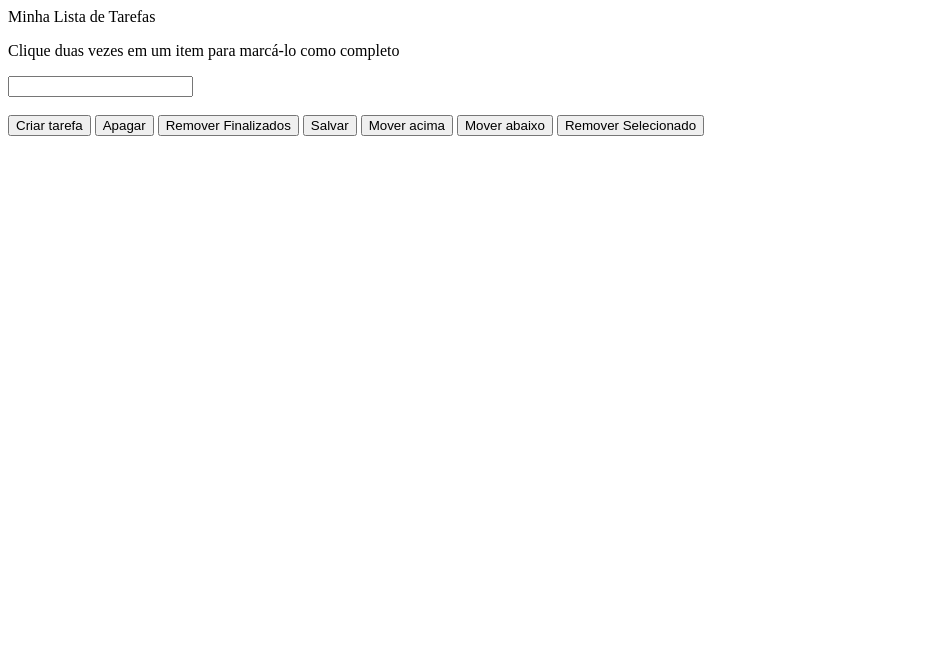
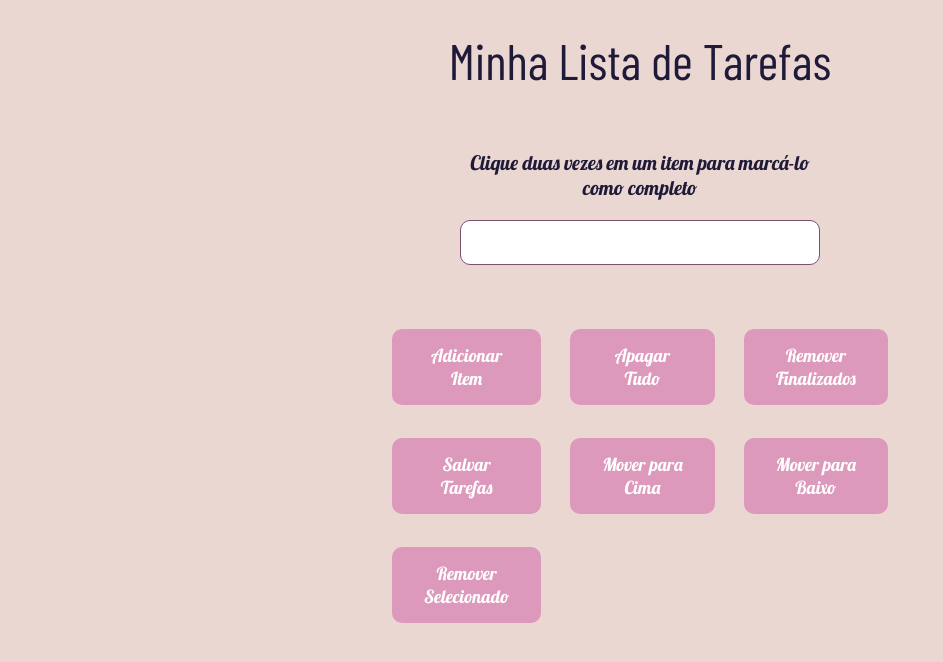
Before and after one commit to aysllanferreira/Projeto-04-ToDo-List, a website: page index.html in a window 1280 px wide. Shown: the whole page, without its empty margins (0-943 px from the left). Drawn offline with nearby package versions, Linux system fonts and the light colour scheme.

Commit message:
projeto estilizado

```diff
--- a/index.html
+++ b/index.html
@@ -4,23 +4,32 @@
     <meta charset="UTF-8" />
     <meta http-equiv="X-UA-Compatible" content="IE=edge" />
     <meta name="viewport" content="width=device-width, initial-scale=1.0" />
-    <title>Document</title>
-    <link rel="stylesheet" href="./style.css" />
+    <title>toDo List</title>
+    <link rel="stylesheet" href="style.css">
   </head>
   <body>
+    <section id="header">
       <header>Minha Lista de Tarefas</header>
+    </section>
+
+    <section id="box">
       <p id="funcionamento">
         Clique duas vezes em um item para marcá-lo como completo
       </p>
       <input type="text" id="texto-tarefa" /><br /><br />
-    <button id="criar-tarefa">Criar tarefa</button>
-    <button id="apaga-tudo">Apagar</button>
+    </section>
+
+    <section id="inputs">
+      <button id="criar-tarefa">Adicionar Item</button>
+      <button id="apaga-tudo">Apagar Tudo</button>
       <button id="remover-finalizados">Remover Finalizados</button>
-    <button id="salvar-tarefas">Salvar</button>
-    <button id="mover-cima">Mover acima</button>
-    <button id="mover-baixo">Mover abaixo</button>
+      <button id="salvar-tarefas">Salvar Tarefas</button>
+      <button id="mover-cima">Mover para Cima</button>
+      <button id="mover-baixo">Mover para Baixo</button>
       <button id="remover-selecionado">Remover Selecionado</button>
-    <ol id="lista-tarefas"></ol>
+    </section>
+
+    <ul id="lista-tarefas"></ul>
     <script src="./script.js"></script>
   </body>
 </html>
--- a/package.json
+++ b/package.json
@@ -17,9 +17,6 @@
     "url": "https://github.com/aysllanferreira/Projeto-04-ToDo-List/issues"
   },
   "homepage": "https://github.com/aysllanferreira/Projeto-04-ToDo-List#readme",
-  "dependencies": {
-    "sass": "^1.55.0"
-  },
   "devDependencies": {
     "eslint": "^8.25.0",
     "eslint-config-airbnb-base": "^15.0.0",
--- a/script.js
+++ b/script.js
@@ -6,8 +6,8 @@ let grayItem;
 // Verifica se existe algum elemento coma cor cinza, e transforma em branco.
 const verifyWhosGray = () => {
   for (let i = 0; i < getList.length; i += 1) {
-    if (getList[i].style.backgroundColor === 'gray') {
-      getList[i].style.backgroundColor = 'white';
+    if (getList[i].style.backgroundColor === 'rgb(123, 80, 111)') {
+      getList[i].style.backgroundColor = 'rgb(234, 215, 209)';
     }
   }
 };
@@ -17,7 +17,7 @@ const removeSelectedItem = () => {
   const getRmvBtn = document.getElementById('remover-selecionado');
   getRmvBtn.addEventListener('click', () => {
     for (let i = 0; i < getList.length; i += 1) {
-      if (getList[i].style.backgroundColor === 'gray') {
+      if (getList[i].style.backgroundColor === 'rgb(123, 80, 111)') {
         getOl.removeChild(getList[i]);
       }
     }
@@ -29,7 +29,7 @@ const greyAtClick = () => {
   for (let i = 0; i < getList.length; i += 1) {
     getList[i].addEventListener('click', () => {
       verifyWhosGray();
-      getList[i].style.backgroundColor = 'gray';
+      getList[i].style.backgroundColor = 'rgb(123, 80, 111)';
       removeSelectedItem();
     });
   }
@@ -138,7 +138,7 @@ const verifyFirstIsGray = (itemAcima, vizinho) => {
 
 const verifyColour = () => {
   for (let i = 0; i < getList.length; i += 1) {
-    if (getList[i].style.backgroundColor === 'gray') {
+    if (getList[i].style.backgroundColor === 'rgb(123, 80, 111)') {
       grayItem = getList[i];
     }
   }
@@ -148,7 +148,7 @@ const verifyColour = () => {
 
 const handleUp = () => {
   verifyColour();
-  const bgGray = grayItem.style.backgroundColor === 'gray';
+  const bgGray = grayItem.style.backgroundColor === 'rgb(123, 80, 111)';
   const firstItem = grayItem.previousSibling !== null;
 
   if (!grayItem) return null;
@@ -166,7 +166,7 @@ const moveUp = () => {
 
 const handleDown = () => {
   verifyColour();
-  const bgGray = grayItem.style.backgroundColor === 'gray';
+  const bgGray = grayItem.style.backgroundColor === 'rgb(123, 80, 111)';
   const lastItem = grayItem.nextSibling !== null;
 
   if (!grayItem) return null;
--- a/style.css
+++ b/style.css
@@ -1,3 +1,86 @@
+@import url('https://fonts.googleapis.com/css2?family=Barlow+Condensed&display=swap');
+@import url('https://fonts.googleapis.com/css2?family=Lobster&display=swap');
+
+*{
+  margin: 0;
+  padding: 0;
+  box-sizing: border-box;
+}
+
+body{
+  background-color: #EAD7D1;
+  font-family: 'Lobster', cursive;
+}
+
 .completed {
     text-decoration: line-through solid black;
   }
+
+header{
+  color: #1F1A38;
+    padding: 30px;
+    text-align: center;
+    font-family: 'Barlow Condensed', sans-serif;
+    font-size: 50px;
+}
+
+#box{
+  color: #1F1A38;
+    display: flex;
+    flex-direction: column;
+    flex-wrap: wrap;
+    width: 400px;
+    margin: 0 auto;
+    padding: 20px;
+    text-align: center;
+}
+
+#box p {
+    font-size: 20px;
+    padding: 10px;
+    border-radius: 5px;
+    margin-bottom: 10px;
+}
+
+#box input {
+    padding: 10px;
+    font-size: 20px;
+    border: 1px solid #7B506F;
+    border-radius: 10px;
+}
+
+#inputs{
+  width: 500px;
+  display: grid;
+  grid-template-columns: 1fr 1fr 1fr;
+  align-items: center;
+  margin: 0 auto;
+  gap: 25px;
+}
+
+#inputs button {
+  background-color: #DD99BB;
+  border: none;
+  color: white;
+  padding: 15px 32px;
+  text-align: center;
+  text-decoration: none;
+  display: inline-block;
+  font-size: 18px;
+  margin: 4px 2px;
+  cursor: pointer;
+  border-radius: 10px;
+  font-family: 'Lobster', cursive;
+}
+
+#inputs button:hover{
+  background-color: #7B506F;
+}
+
+#lista-tarefas{
+  margin: 0 auto;
+  width: 400px;
+  margin-top: 4rem;
+  text-align: center;
+  font-size: 25px;
+}
```
Also changed, not shown: 1 other file. Lines whose indentation alone changed are shown as unchanged.
